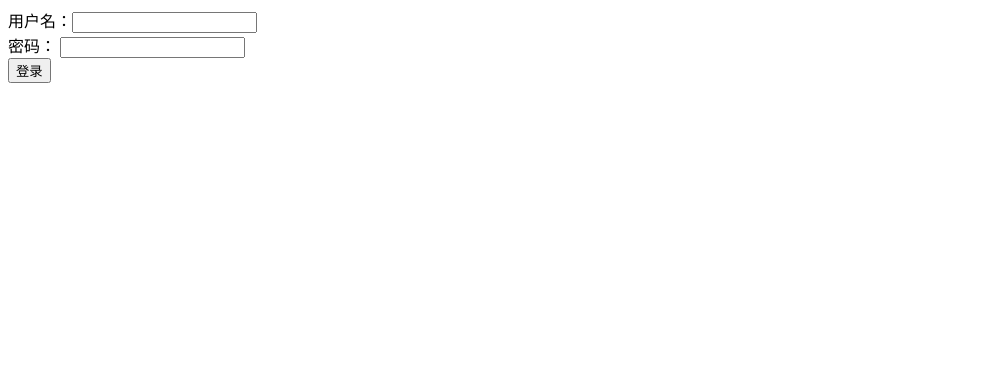
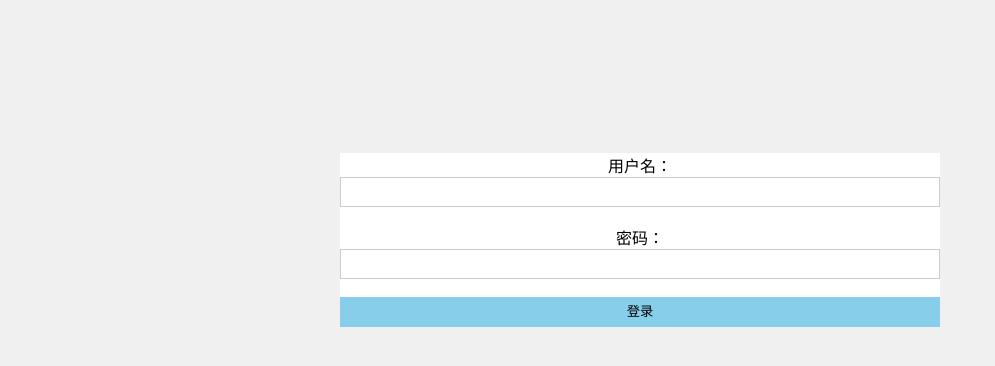
Before and after one commit to JaceyKan/alibaixiu, a plain HTML site: page develop.html in a window 1280 px wide. Shown: the whole page, without its empty margins (0-995 px from the left). Drawn offline with Linux system fonts and the light colour scheme.

Commit message:
登录功能样式部分

```diff
--- a/develop.html
+++ b/develop.html
@@ -5,6 +5,38 @@
     <meta charset="UTF-8">
     <meta name="viewport" content="width=device-width, initial-scale=1.0">
     <title>开发分支——登录功能</title>
+    <style>
+        body {
+            background: #f0f0f0;
+        }
+
+        #loginForm {
+            position: fixed;
+            top: 30%;
+            left: 50%;
+            max-width: 600px;
+            width: 100%;
+            background: #fff;
+            text-align: center;
+            transform: translate(-50%, -50%);
+        }
+
+        input {
+            display: block;
+            width: 100%;
+            height: 30px;
+            outline: 0;
+            border: 1px solid #ccc;
+            padding: 0;
+            line-height: 30px;
+            box-sizing: border-box;
+        }
+
+        #loginForm #loginBtn {
+            background: skyblue;
+            border: 0;
+        }
+    </style>
 </head>
 
 <body>
```
